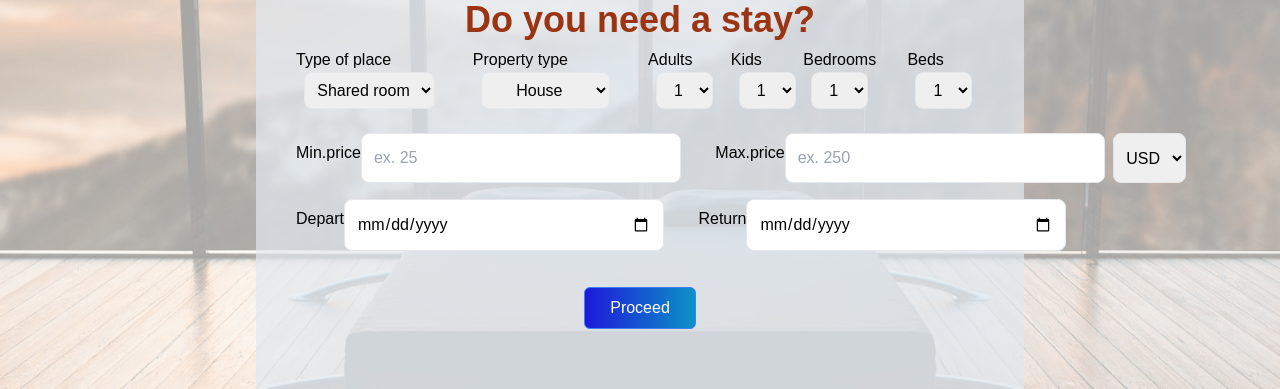
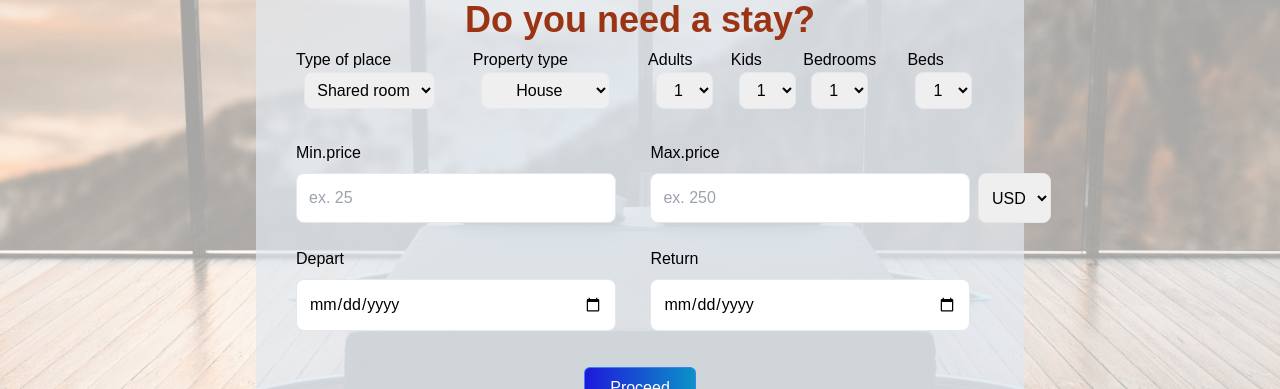
Before and after one commit to KrzysztofPardel/Vacation-Website, a React (Vite) app: page /home/availabilities in a window 1280 px wide. Shown: the part 1940-2329 px from the top of the page. Built offline with nearby package versions, Linux system fonts and the light colour scheme; no server answers; a web font is replaced by a local one.

Commit message:
Availabilities RWD finished

```diff
--- a/src/components/AvailabilitiesPay.jsx
+++ b/src/components/AvailabilitiesPay.jsx
@@ -12,7 +12,7 @@ const style = {
 	container_leftSide: `h-[10-rem] md:h-[15-rem] flex flex-col items-center`,
 	header_h1: `font-thin py-1 text-white`,
 	subheader_h3: `text-white `,
-	container_booked: `h-[10rem] md:h-[10rem] lg:h-[25rem] w-[15rem] sm:w-[25rem] bg-white rounded-lg`,
+	container_booked: `h-[10rem] md:h-[10rem] lg:h-[25rem] w-[15rem] sm:w-[20rem] md:w-[25rem] lg:w-[20rem] bg-white rounded-lg`,
 	line: `hidden lg:block h-[28rem] w-[0.1rem] bg-black m-[1rem]`,
 	container_rightSide: `flex flex-col items-center w-[100%]`,
 	header_left: `text-4xl font-bold py-2 flex justify-center text-white`,
--- a/src/components/AvailabilitiesPlane.jsx
+++ b/src/components/AvailabilitiesPlane.jsx
@@ -5,8 +5,8 @@ import OurLatestOffers from './OurLatestOffers'
 import airport from '../assets/airport.jpg'
 
 const style = {
-	background: `object-cover -z-10 absolute w-[100vw] h-[60rem] md:h-[35rem] md:h-[55rem] opacity-40`,
-	container_all_: `flex justify-between items-center h-[60rem] md:h-[35rem] md:h-[55rem] p-5 md:p-10 lg:p-20 mt-[1rem]`,
+	background: `object-cover -z-10 absolute w-[100vw] h-[60rem] md:h-[55rem] lg:h-[55rem] opacity-40`,
+	container_all_: `flex justify-between items-center h-[60rem] md:h-[55rem] lg:h-[55rem] p-5 md:p-10 lg:p-20 mt-[1rem]`,
 	container_left_: ` h-[50rem] md:h-[55rem] lg:h-[65vh] w-[80vw] md:w-[75vw] lg:w-[60vw] mx-auto m-10 p-10 bg-slate-200/70 rounded-3xl`,
 	header_left: `text-4xl font-bold py-2 flex justify-center text-sky-800`,
 	container_small: `flex flex-col py-2`,
--- a/src/components/AvailabilitiesStay.jsx
+++ b/src/components/AvailabilitiesStay.jsx
@@ -2,18 +2,18 @@ import React from 'react'
 import accommodation from '../assets/accommodation.jpg'
 
 const style = {
-	background: `object-cover -z-10 absolute w-[100vw] h-[55rem] md:h-[55rem] opacity-40`,
+	background: `object-cover -z-10 absolute w-[100vw] h-[55rem] md:h-[55rem] lg:h-[55rem] opacity-40`,
 	container_all_: `flex justify-between items-center h-[55rem] md:h-[55rem] p-5 md:p-10 lg:p-20 mt-[1rem]`,
 	container_left_: `h-[50rem] md:h-[55rem] lg:h-[65vh] w-[80vw] md:w-[75vw] lg:w-[60vw] mx-auto m-10 p-10 bg-slate-200/70 rounded-3xl`,
 	header_left: `text-4xl font-bold py-2 flex justify-center text-orange-800`,
-	container_small: `flex justify-center flex-col md:flex-row py-2 w-[100%]`,
+	container_small: `flex flex-col py-2`,
 	container_top: `flex flex-col md:flex-row justify-evenly items-center w-[100%]`,
 	housing_type: `flex justify-between md: mb-[1rem]`,
 	housing_numberOf: `flex flex justify-between mb-[1rem]`,
-	input_container: `flex flex-col md:flex-row justify-start gap-[5%] w-[100%]`,
-	label: `flex md:justify-center md:justify-start py-2 font-medium`,
-	inputs: `border p-2 md:p-3 w-[15rem] md:w-[15rem] lg:w-[17rem] xl:w-[20rem] rounded-lg`,
-	input_conteiner_price: `flex w-[90%] rounded-lg`,
+	input_container: `flex flex-col lg:flex-row justify-start gap-[5%] w-[100%]`,
+	label: `flex justify-center md:justify-start py-2 font-medium`,
+	inputs: `border p-2 md:p-3 w-[15rem] md:w-[10rem] lg:w-[13rem] xl:w-[20rem] rounded-lg`,
+	input_conteiner_price: `flex justify-center w-auto rounded-lg`,
 	input_return: `border p-2 md:p-3 w-[10rem] md:w-[15rem] lg:w-[17rem] xl:w-[20rem] rounded-lg`,
 	button: `border border-blue-500 bg-blue-600 hover:bg-blue-900 w-[7em] p-2 my-2 text-white`,
 	select: `border rounded-lg p-2 text-center ml-[0.5em]`,
```
